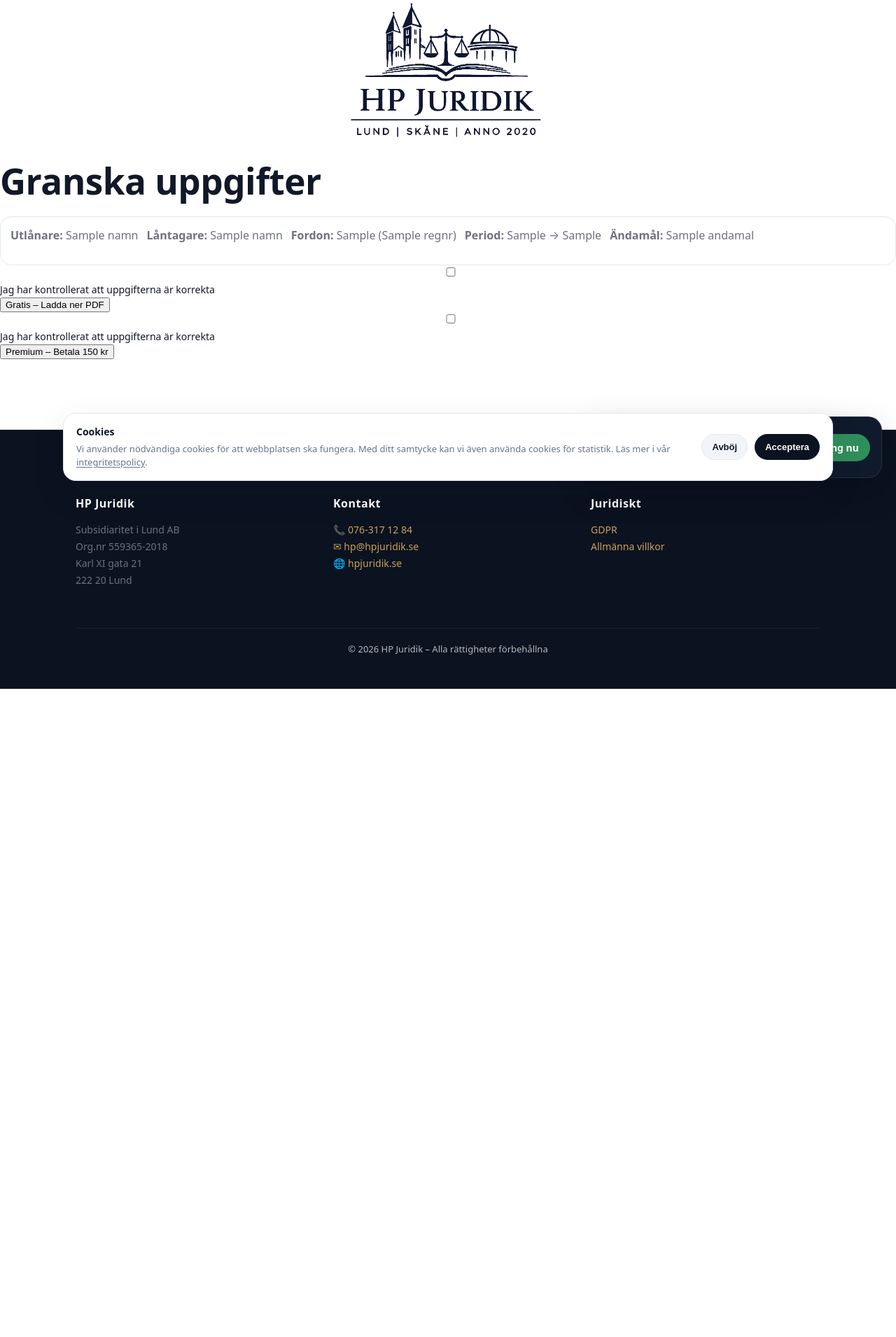
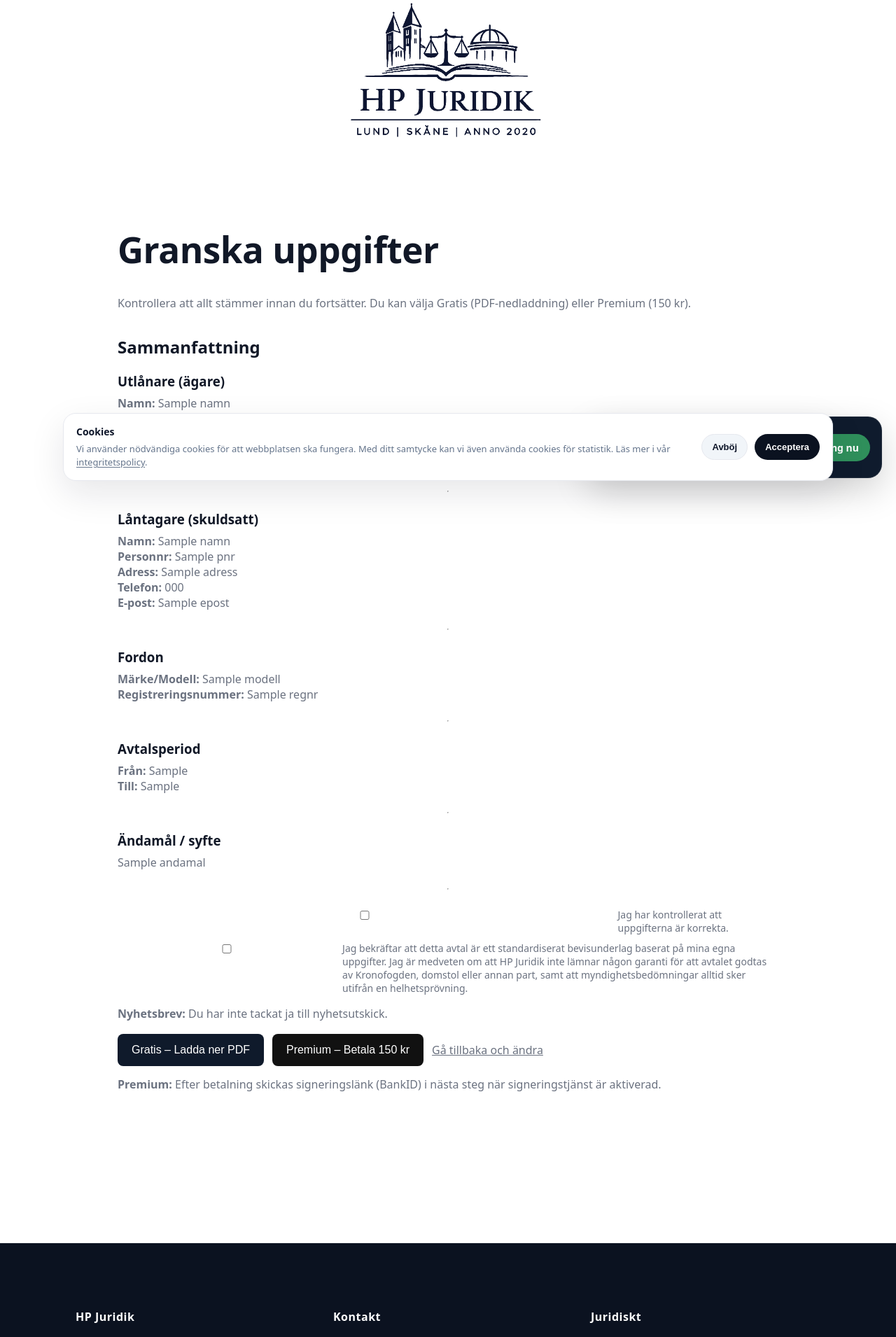
Before and after one commit to optiphyswe-cyber/hpjuridik-web, a Python web app: template app/templates/pages/lana_bil_review.html in a window 1280 px wide. Shown: the part 97-2007 px from the top of the page at 70% size. Before the commit the page ends 1081 px from the top, so only its background shows below. Run offline with Jinja, Linux system fonts and the light colour scheme; the template is opened without the code that fills it: most values are stand-ins (such as "Sample title", 1, 10 or a date in 2020).

Commit message:
Update lana_bil_review.html

```diff
--- a/app/templates/pages/lana_bil_review.html
+++ b/app/templates/pages/lana_bil_review.html
@@ -1,35 +1,141 @@
 {% extends "base.html" %}
 {% block content %}
-<h1>Granska uppgifter</h1>
 
-<div class="card">
-  <p><b>Utlånare:</b> {{ payload.utlanare.namn }}</p>
-  <p><b>Låntagare:</b> {{ payload.lantagare.namn }}</p>
-  <p><b>Fordon:</b> {{ payload.fordon.marke_modell }} ({{ payload.fordon.regnr }})</p>
-  <p><b>Period:</b> {{ payload.period.from_dt }} → {{ payload.period.to_dt }}</p>
-  <p><b>Ändamål:</b> {{ payload.andamal }}</p>
-</div>
+<section class="section">
+  <div class="container" style="max-width: 980px;">
 
-<form method="post" action="/lana-bil-till-skuldsatt/free">
-  {% for key, value in payload.items() %}
-    <input type="hidden" name="{{ key }}" value="{{ value }}">
-  {% endfor %}
-  <label>
-    <input type="checkbox" name="confirm_correct" required>
-    Jag har kontrollerat att uppgifterna är korrekta
-  </label>
-  <button type="submit">Gratis – Ladda ner PDF</button>
-</form>
+    <div class="cases-head">
+      <h1>Granska uppgifter</h1>
+      <p class="muted">
+        Kontrollera att allt stämmer innan du fortsätter. Du kan välja Gratis (PDF-nedladdning) eller Premium (150 kr).
+      </p>
+    </div>
 
-<form method="post" action="/lana-bil-till-skuldsatt/paid">
-  {% for key, value in payload.items() %}
-    <input type="hidden" name="{{ key }}" value="{{ value }}">
-  {% endfor %}
-  <label>
-    <input type="checkbox" name="confirm_correct" required>
-    Jag har kontrollerat att uppgifterna är korrekta
-  </label>
-  <button type="submit">Premium – Betala 150 kr</button>
-</form>
+    {% if error %}
+      <div class="error-box">
+        <strong>Något gick fel.</strong>
+        <div class="error-detail">{{ error }}</div>
+      </div>
+    {% endif %}
+
+    <div class="form-card" style="margin: 0 auto;">
+      <h2 style="margin-top:0;">Sammanfattning</h2>
+
+      <div style="display:grid; gap:18px;">
+        <div>
+          <h3 style="margin:0 0 8px 0;">Utlånare (ägare)</h3>
+          <div class="muted">
+            <div><strong>Namn:</strong> {{ data.utlanare.namn }}</div>
+            {% if data.utlanare.pnr %}<div><strong>Personnr:</strong> {{ data.utlanare.pnr }}</div>{% endif %}
+            <div><strong>Adress:</strong> {{ data.utlanare.adress }}</div>
+            <div><strong>Telefon:</strong> {{ data.utlanare.tel }}</div>
+            <div><strong>E-post:</strong> {{ data.utlanare.epost }}</div>
+          </div>
+        </div>
+
+        <hr>
+
+        <div>
+          <h3 style="margin:0 0 8px 0;">Låntagare (skuldsatt)</h3>
+          <div class="muted">
+            <div><strong>Namn:</strong> {{ data.lantagare.namn }}</div>
+            {% if data.lantagare.pnr %}<div><strong>Personnr:</strong> {{ data.lantagare.pnr }}</div>{% endif %}
+            <div><strong>Adress:</strong> {{ data.lantagare.adress }}</div>
+            <div><strong>Telefon:</strong> {{ data.lantagare.tel }}</div>
+            <div><strong>E-post:</strong> {{ data.lantagare.epost }}</div>
+          </div>
+        </div>
+
+        <hr>
+
+        <div>
+          <h3 style="margin:0 0 8px 0;">Fordon</h3>
+          <div class="muted">
+            <div><strong>Märke/Modell:</strong> {{ data.fordon.modell }}</div>
+            <div><strong>Registreringsnummer:</strong> {{ data.fordon.regnr }}</div>
+          </div>
+        </div>
+
+        <hr>
+
+        <div>
+          <h3 style="margin:0 0 8px 0;">Avtalsperiod</h3>
+          <div class="muted">
+            <div><strong>Från:</strong> {{ data.period.from_str }}</div>
+            <div><strong>Till:</strong> {{ data.period.to_str }}</div>
+          </div>
+        </div>
+
+        <hr>
+
+        <div>
+          <h3 style="margin:0 0 8px 0;">Ändamål / syfte</h3>
+          <div class="muted" style="white-space: pre-wrap;">{{ data.andamal }}</div>
+        </div>
+
+        <hr>
+
+        <div class="muted" style="display:grid; gap:10px;">
+          <label style="display:flex; gap:10px; align-items:flex-start;">
+            <input type="checkbox" name="confirm_correct" required style="margin-top:4px;">
+            <span>
+              Jag har kontrollerat att uppgifterna är korrekta.
+            </span>
+          </label>
+
+          <label style="display:flex; gap:10px; align-items:flex-start;">
+            <input type="checkbox" name="disclaimer_accept" required style="margin-top:4px;">
+            <span>
+              Jag bekräftar att detta avtal är ett standardiserat bevisunderlag baserat på mina egna uppgifter.
+              Jag är medveten om att HP Juridik inte lämnar någon garanti för att avtalet godtas av Kronofogden,
+              domstol eller annan part, samt att myndighetsbedömningar alltid sker utifrån en helhetsprövning.
+            </span>
+          </label>
+
+          <div class="muted" style="margin-top:6px;">
+            <strong>Nyhetsbrev:</strong>
+            {% if data.newsletter_optin %}
+              Du har tackat ja till nyhetsutskick.
+            {% else %}
+              Du har inte tackat ja till nyhetsutskick.
+            {% endif %}
+          </div>
+        </div>
+      </div>
+
+      <div style="display:flex; gap:12px; flex-wrap:wrap; margin-top:18px;">
+        <!-- GRATIS -->
+        <form method="post" action="/lana-bil-till-skuldsatt/free" style="margin:0;">
+          <input type="hidden" name="agreement_id" value="{{ agreement_id }}">
+          <input type="hidden" name="confirm_correct" value="1">
+          <input type="hidden" name="disclaimer_accept" value="1">
+          <button type="submit" class="btn-primary">
+            Gratis – Ladda ner PDF
+          </button>
+        </form>
+
+        <!-- PREMIUM -->
+        <form method="post" action="/lana-bil-till-skuldsatt/paid" style="margin:0;">
+          <input type="hidden" name="agreement_id" value="{{ agreement_id }}">
+          <input type="hidden" name="confirm_correct" value="1">
+          <input type="hidden" name="disclaimer_accept" value="1">
+          <button type="submit" class="btn-primary" style="background:#111;">
+            Premium – Betala 150 kr
+          </button>
+        </form>
+
+        <a href="/lana-bil-till-skuldsatt" class="muted" style="align-self:center; text-decoration:underline;">
+          Gå tillbaka och ändra
+        </a>
+      </div>
+
+      <p class="muted" style="margin-top:14px;">
+        <strong>Premium:</strong> Efter betalning skickas signeringslänk (BankID) i nästa steg när signeringstjänst är aktiverad.
+      </p>
+
+    </div>
+
+  </div>
+</section>
 
 {% endblock %}
```
